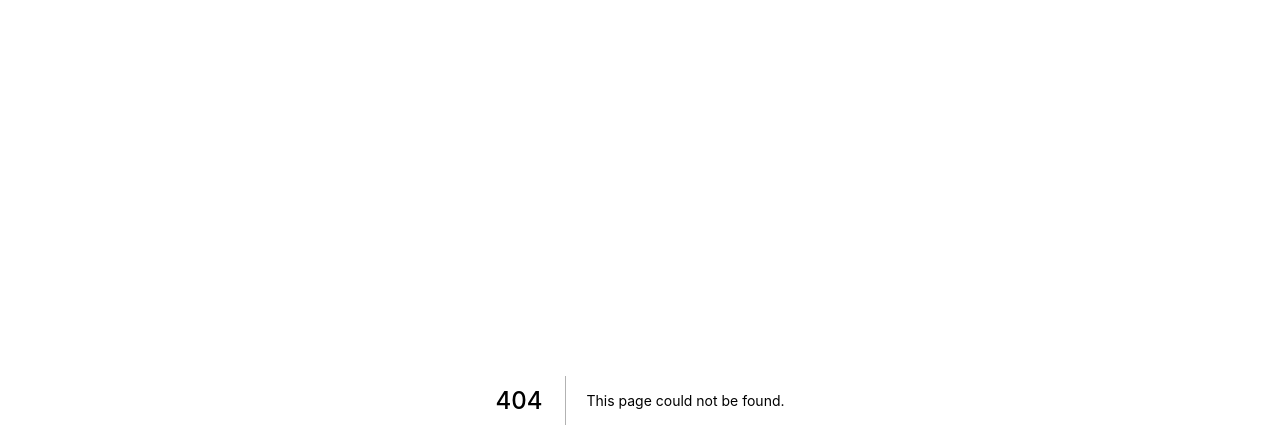
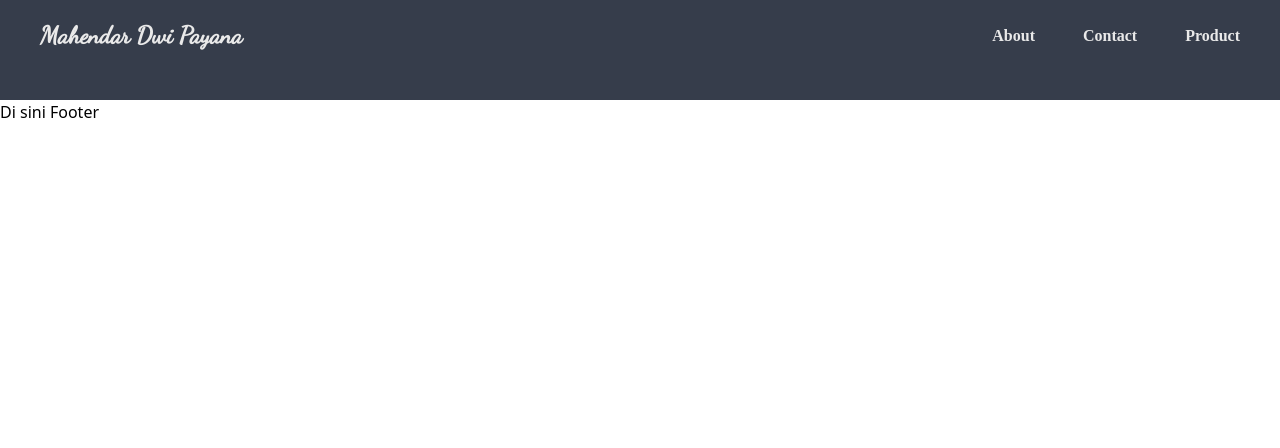
Before and after one commit to mahendaruui/my-blog, a Next.js app: page /components/Layout in a window 1280 px wide. Before the commit this address had no page. Shown: the top 448 px of the page. Built offline with nearby package versions, Linux system fonts and the light colour scheme.

Commit message:
first Push

```diff
--- /dev/null
+++ b/pages/404.tsx
@@ -0,0 +1,19 @@
+import { useRouter } from "next/dist/client/router"
+import { useEffect } from "react"
+
+export default function Custom404() {
+  const router = useRouter()
+  useEffect(() => {
+    setTimeout(() => {
+      router.push('/')
+    }, 2000)
+  }, [])
+  return (
+    <div>
+      <div className="flex h-screen bg-blue-200 text-3xl text-green-700">
+        <h1 className="m-auto"> <span className="font-semibold"> OOPS...404 Not Found!</span> Halaman tidak diketahui !! </h1>
+      </div>
+    </div>
+
+  )
+}
--- /dev/null
+++ b/pages/components/Footer/index.tsx
@@ -0,0 +1,9 @@
+export default function Footer() {
+  return (
+    <>
+      <div>
+        Di sini Footer
+      </div>
+    </>
+  )
+}
--- /dev/null
+++ b/pages/components/Header/index.tsx
@@ -0,0 +1,54 @@
+import Link from "next/link";
+import { FontAwesomeIcon } from "@fortawesome/react-fontawesome"; // Import the FontAwesomeIcon component
+import { faBars } from "@fortawesome/free-solid-svg-icons"; // import the icons you need
+import React from "react";
+
+export default function Header() {
+  const [isOpen, setIsOpen] = React.useState(false);
+  return (
+    <>
+      <header className="bg-cdark">
+        <nav className="container py-5 sm:px-10 px-5 mx-auto">
+          <div className="flex justify-between mx-auto items-center">
+            <Link href="/">
+              <p className="cursor-pointer text-cwhite font-extrabold text-2xl font-dancy">Mahendar Dwi Payana</p>
+            </Link>
+            <ul className="text-cwhite hidden md:flex flex-1 justify-end items-center gap-12 text-port-blue  font-semibold font-slap">
+              <Link href="/about">
+                <li className="cursor-pointer">About</li>
+              </Link>
+              <Link href="/contact">
+                <li className="cursor-pointer">Contact</li>
+              </Link>
+              <Link href="/product">
+                <li className="cursor-pointer">Product</li>
+              </Link>
+            </ul>
+
+            <div className="flex sm:hidden flex-1 justify-end h-5 text-cwhite cursor-pointer">
+              <FontAwesomeIcon
+                icon={faBars}
+                onClick={() => setIsOpen(!isOpen)}
+              />
+            </div>
+          </div>
+
+          <div className="md:border-0 mt-3 py-2 px-2 font-slap">
+            {/* <div className="{isMenuOpen? : 'sm:hidden':'hidden'}sm:hidden text-left mt-10 md:mt-0"> */}
+            <div className={isOpen ? "sm:hidden" : "hidden"}>
+              <Link href="/about">
+                <p className="mt-3 md:mx-3 text-cwhite  cursor-pointer ">About</p>
+              </Link>
+              <Link href="/contact">
+                <p className="mt-3 md:mx-3 text-cwhite  cursor-pointer ">Contact</p>
+              </Link>
+              <Link href="/product">
+                <p className="mt-3 md:mx-3 text-cwhite  cursor-pointer border-b-1">Product</p>
+              </Link>
+            </div>
+          </div>
+        </nav>
+      </header>
+    </>
+  );
+}
--- /dev/null
+++ b/pages/components/Layout/index.tsx
@@ -0,0 +1,41 @@
+import { ReactNode } from 'react'
+import Head from "next/head"
+import Header from "../Header"
+import Footer from "../Footer"
+interface LayoutProps {
+  children: ReactNode
+  pageTitle: string
+}
+
+export default function Layout(props: LayoutProps) {
+  const { children, pageTitle } = props
+  return (
+    <div>
+      <Head>
+        <title> Mahendar Dwi Payana | {pageTitle} </title>
+        <meta charSet="UTF-8" />
+        <meta name="description" content="My Biografi website" />
+        <meta name="author" content="Mahendar Dwi Payana" />
+        <link
+          rel="stylesheet"
+          href="https://cdnjs.cloudflare.com/ajax/libs/font-awesome/5.15.3/css/all.min.css"
+          integrity="sha512-iBBXm8fW90+nuLcSKlbmrPcLa0OT92xO1BIsZ+ywDWZCvqsWgccV3gFoRBv0z+8dLJgyAHIhR35VZc2oM/gI1w=="
+        />
+        <link rel="preconnect" href="https://fonts.googleapis.com" />
+        <link rel="preconnect" href="https://fonts.gstatic.com" />
+        <link
+          href="https://fonts.googleapis.com/css2?family=Dancing+Script:wght@500&display=swap"
+          rel="stylesheet"
+        />
+      </Head>
+      <link rel="preconnect" href="https://fonts.googleapis.com" />
+      <link rel="preconnect" href="https://fonts.gstatic.com" crossOrigin='true' />
+      <link href="https://fonts.googleapis.com/css2?family=Roboto+Slab&display=swap" rel="stylesheet" />
+      <Header />
+      <div>
+        {children}
+      </div>
+      <Footer />
+    </div>
+  )
+}
--- a/pages/index.tsx
+++ b/pages/index.tsx
@@ -1,72 +1,17 @@
-import type { NextPage } from 'next'
-import Head from 'next/head'
-import Image from 'next/image'
-import styles from '../styles/Home.module.css'
+import type { NextPage } from "next";
+// import tw from "tailwind-styled-components"
+// import Image from 'next/image'
+// import Photoku from "../assets/imgs/yoot.png"
+import Layout from "../pages/components/Layout";
 
 const Home: NextPage = () => {
   return (
-    <div className={styles.container}>
-      <Head>
-        <title>Create Next App</title>
-        <meta name="description" content="Generated by create next app" />
-        <link rel="icon" href="/favicon.ico" />
-      </Head>
+    <>
+      <Layout pageTitle="Home">
+        <section className="container">DI SINI HERO SECTION</section>
+      </Layout>
+    </>
+  );
+};
 
-      <main className={styles.main}>
-        <h1 className={styles.title}>
-          Welcome to <a href="https://nextjs.org">Next.js!</a>
-        </h1>
-
-        <p className={styles.description}>
-          Get started by editing{' '}
-          <code className={styles.code}>pages/index.tsx</code>
-        </p>
-
-        <div className={styles.grid}>
-          <a href="https://nextjs.org/docs" className={styles.card}>
-            <h2>Documentation &rarr;</h2>
-            <p>Find in-depth information about Next.js features and API.</p>
-          </a>
-
-          <a href="https://nextjs.org/learn" className={styles.card}>
-            <h2>Learn &rarr;</h2>
-            <p>Learn about Next.js in an interactive course with quizzes!</p>
-          </a>
-
-          <a
-            href="https://github.com/vercel/next.js/tree/master/examples"
-            className={styles.card}
-          >
-            <h2>Examples &rarr;</h2>
-            <p>Discover and deploy boilerplate example Next.js projects.</p>
-          </a>
-
-          <a
-            href="https://vercel.com/new?utm_source=create-next-app&utm_medium=default-template&utm_campaign=create-next-app"
-            className={styles.card}
-          >
-            <h2>Deploy &rarr;</h2>
-            <p>
-              Instantly deploy your Next.js site to a public URL with Vercel.
-            </p>
-          </a>
-        </div>
-      </main>
-
-      <footer className={styles.footer}>
-        <a
-          href="https://vercel.com?utm_source=create-next-app&utm_medium=default-template&utm_campaign=create-next-app"
-          target="_blank"
-          rel="noopener noreferrer"
-        >
-          Powered by{' '}
-          <span className={styles.logo}>
-            <Image src="/vercel.svg" alt="Vercel Logo" width={72} height={16} />
-          </span>
-        </a>
-      </footer>
-    </div>
-  )
-}
-
-export default Home
+export default Home;
--- /dev/null
+++ b/postcss.config.js
@@ -0,0 +1,6 @@
+module.exports = {
+  plugins: {
+    tailwindcss: {},
+    autoprefixer: {},
+  },
+}
--- a/styles/globals.css
+++ b/styles/globals.css
@@ -1,16 +1,4 @@
-html,
-body {
-  padding: 0;
-  margin: 0;
-  font-family: -apple-system, BlinkMacSystemFont, Segoe UI, Roboto, Oxygen,
-    Ubuntu, Cantarell, Fira Sans, Droid Sans, Helvetica Neue, sans-serif;
-}
-
-a {
-  color: inherit;
-  text-decoration: none;
-}
-
-* {
-  box-sizing: border-box;
-}
+/* ./styles/globals.css */
+@tailwind base;
+@tailwind components;
+@tailwind utilities;
--- /dev/null
+++ b/tailwind.config.js
@@ -0,0 +1,22 @@
+module.exports = {
+  purge: ['./pages/**/*.{js,ts,jsx,tsx}', './components/**/*.{js,ts,jsx,tsx}'],
+  darkMode: false, // or 'media' or 'class'
+  theme: {
+    extend: {
+      colors: {
+        "cdark": '#363d4b',
+        "cnordic": '#434c5e',
+        "cwhite": '#e9e9e9',
+        "csecond": '477cda'
+      },
+    },
+    fontFamily: {
+      'dancy': ["Dancing Script", "cursive"],
+      'slap': ["Roboto Slap", "serif"]
+    },
+  },
+  variants: {
+    extend: {},
+  },
+  plugins: [],
+}
```
Also changed, not shown: package.json (+7 -0 lines), assets/imgs/yoot.png (added), 1 other file (tests, documents, lock files or other folders).
